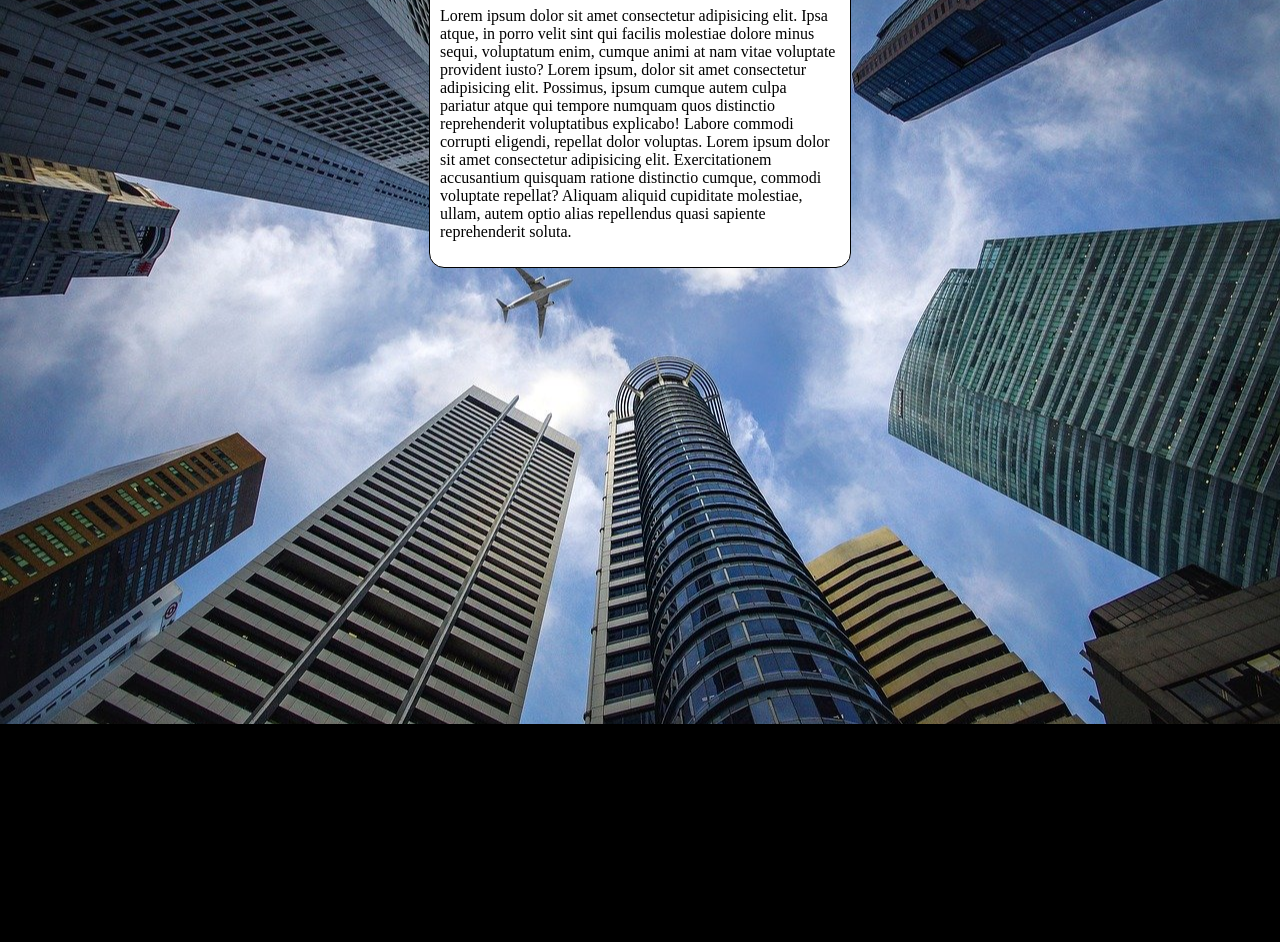
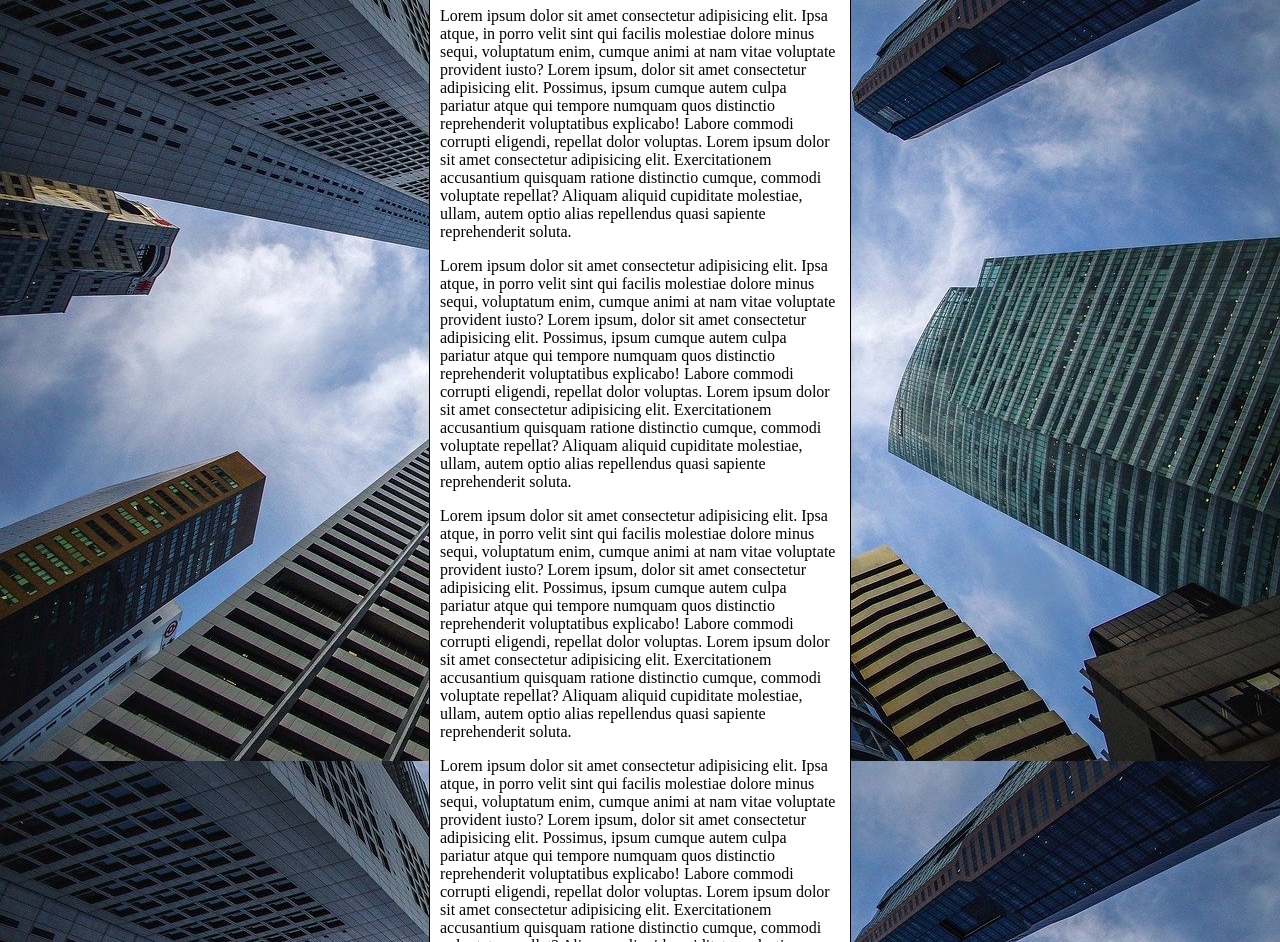
Before and after one commit to albertocaio08/html-css, a plain HTML site: page exercicios/ex22/fundo006.html in a window 1280 px wide. Shown: the part 92-1034 px from the top of the page. Before the commit the page ends 816 px from the top, so only its background shows below. Drawn offline with Linux system fonts and the light colour scheme.

Commit message:
Update fundo006.html

```diff
--- a/exercicios/ex22/fundo006.html
+++ b/exercicios/ex22/fundo006.html
@@ -4,14 +4,17 @@
     <meta charset="UTF-8">
     <meta http-equiv="X-UA-Compatible" content="IE=edge">
     <meta name="viewport" content="width=device-width, initial-scale=1.0">
-    <title>Exemplo de site</title>
+    <title>Fundo fixo de tela</title>
     <style>
         body{
             height: 100vh;
-            background-color: black;
+            /*background-color: black;
             background-image: url(imagens/wallpaper002.jpg);
-            background-repeat: no-repeat;
             background-position: center center;
+            background-size: cover;
+            background-attachment: fixed;*/
+
+            background: black url(imagens/wallpaper002.jpg) center center no-repeat  fixed;
             background-size: cover;
         }
 
@@ -19,7 +22,7 @@
             background-color: white;
             border-radius: 15px;
             border: 1px solid black;
-            width: 400px;
+            max-width: 400px;
             padding: 10px;
             margin: auto;
         }
@@ -29,6 +32,9 @@
     <main>
         <h1>Teste de imagem de fundo</h1>
         <p>Lorem ipsum dolor sit amet consectetur adipisicing elit. Ipsa atque, in porro velit sint qui facilis molestiae dolore minus sequi, voluptatum enim, cumque animi at nam vitae voluptate provident iusto? Lorem ipsum, dolor sit amet consectetur adipisicing elit. Possimus, ipsum cumque autem culpa pariatur atque qui tempore numquam quos distinctio reprehenderit voluptatibus explicabo! Labore commodi corrupti eligendi, repellat dolor voluptas. Lorem ipsum dolor sit amet consectetur adipisicing elit. Exercitationem accusantium quisquam ratione distinctio cumque, commodi voluptate repellat? Aliquam aliquid cupiditate molestiae, ullam, autem optio alias repellendus quasi sapiente reprehenderit soluta.</p>
+        <p>Lorem ipsum dolor sit amet consectetur adipisicing elit. Ipsa atque, in porro velit sint qui facilis molestiae dolore minus sequi, voluptatum enim, cumque animi at nam vitae voluptate provident iusto? Lorem ipsum, dolor sit amet consectetur adipisicing elit. Possimus, ipsum cumque autem culpa pariatur atque qui tempore numquam quos distinctio reprehenderit voluptatibus explicabo! Labore commodi corrupti eligendi, repellat dolor voluptas. Lorem ipsum dolor sit amet consectetur adipisicing elit. Exercitationem accusantium quisquam ratione distinctio cumque, commodi voluptate repellat? Aliquam aliquid cupiditate molestiae, ullam, autem optio alias repellendus quasi sapiente reprehenderit soluta.</p>
+        <p>Lorem ipsum dolor sit amet consectetur adipisicing elit. Ipsa atque, in porro velit sint qui facilis molestiae dolore minus sequi, voluptatum enim, cumque animi at nam vitae voluptate provident iusto? Lorem ipsum, dolor sit amet consectetur adipisicing elit. Possimus, ipsum cumque autem culpa pariatur atque qui tempore numquam quos distinctio reprehenderit voluptatibus explicabo! Labore commodi corrupti eligendi, repellat dolor voluptas. Lorem ipsum dolor sit amet consectetur adipisicing elit. Exercitationem accusantium quisquam ratione distinctio cumque, commodi voluptate repellat? Aliquam aliquid cupiditate molestiae, ullam, autem optio alias repellendus quasi sapiente reprehenderit soluta.</p>
+        <p>Lorem ipsum dolor sit amet consectetur adipisicing elit. Ipsa atque, in porro velit sint qui facilis molestiae dolore minus sequi, voluptatum enim, cumque animi at nam vitae voluptate provident iusto? Lorem ipsum, dolor sit amet consectetur adipisicing elit. Possimus, ipsum cumque autem culpa pariatur atque qui tempore numquam quos distinctio reprehenderit voluptatibus explicabo! Labore commodi corrupti eligendi, repellat dolor voluptas. Lorem ipsum dolor sit amet consectetur adipisicing elit. Exercitationem accusantium quisquam ratione distinctio cumque, commodi voluptate repellat? Aliquam aliquid cupiditate molestiae, ullam, autem optio alias repellendus quasi sapiente reprehenderit soluta.</p>
     </main>
 </body>
 </html>
```
